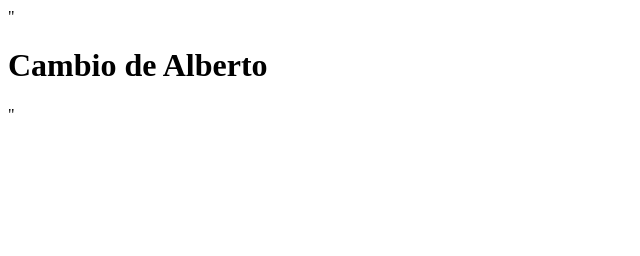
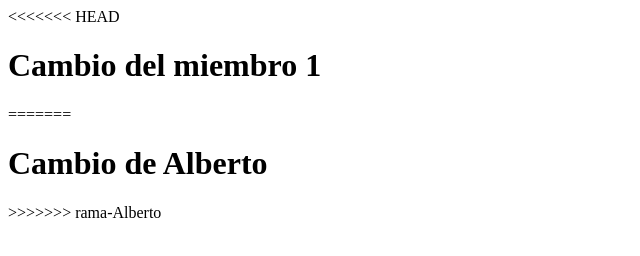
Before and after one commit to maarcox/trabajo, a plain HTML site: page index.html in a window 1280 px wide. Shown: the whole page, without its empty margins (0-640 px from the left). Drawn offline with Linux system fonts and the light colour scheme.

Commit message:
conflicto
onflicto

```diff
--- a/index.html
+++ b/index.html
@@ -1 +1,5 @@
-"<header><h1>Cambio de Alberto</h1></header>"
+<<<<<<< HEAD
+<header><h1>Cambio del miembro 1</h1></header>
+=======
+<header><h1>Cambio de Alberto</h1></header>
+>>>>>>> rama-Alberto
```
